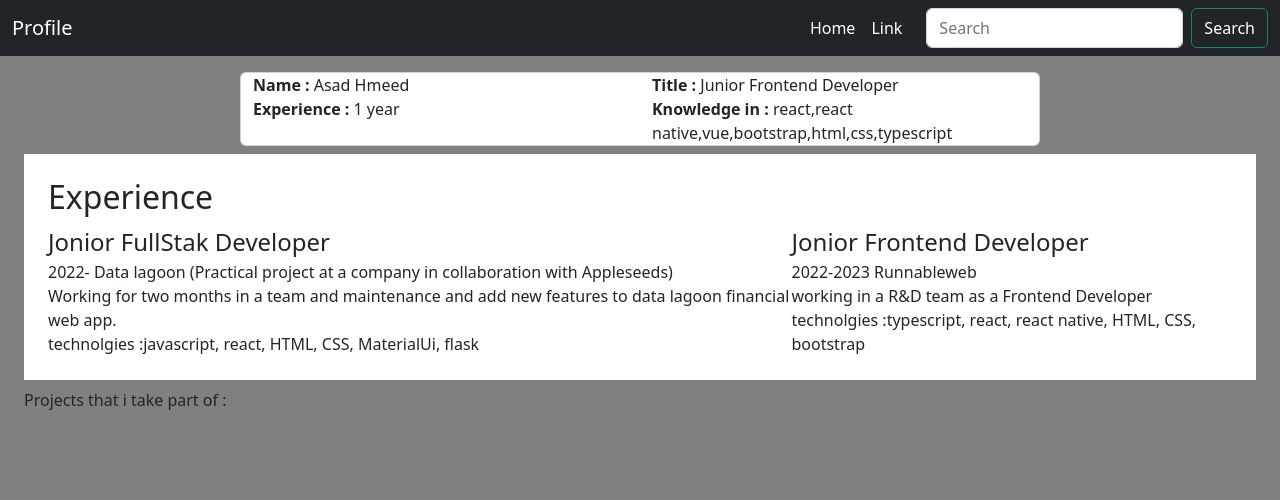
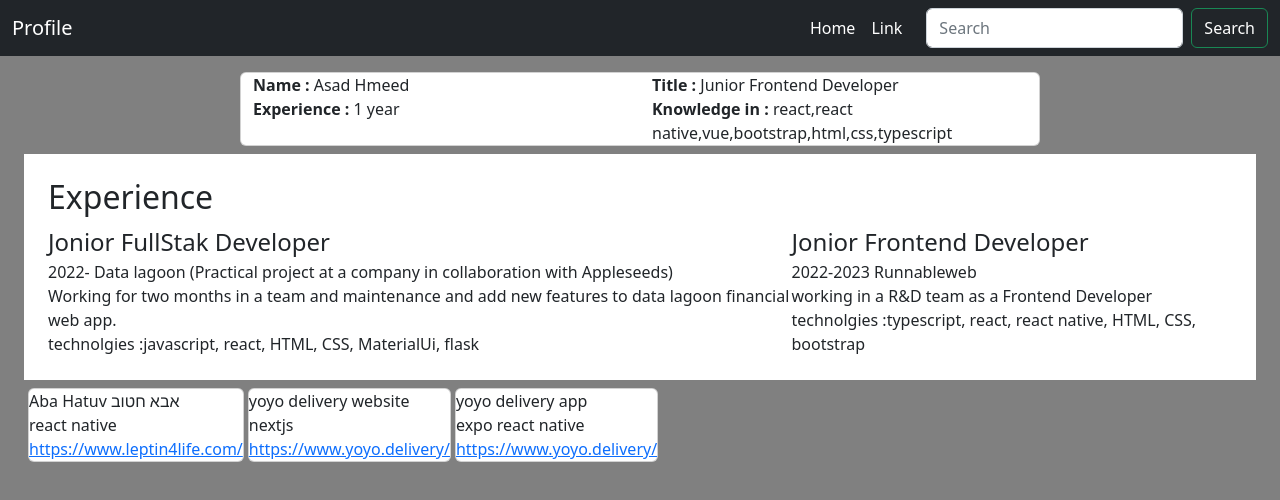
Before and after one commit to asadhmeed2/asadNx, a React (Vite) app in the folder packages/new-react-app/: page /Home in a window 1280 px wide. Shown: the top 500 px of the page. Built offline with nearby package versions, Linux system fonts and the light colour scheme.

Commit message:
add data and alfa look to proect card

```diff
--- a/packages/new-react-app/src/modules/components/ProjectsCardList/ProjectsCardList.tsx
+++ b/packages/new-react-app/src/modules/components/ProjectsCardList/ProjectsCardList.tsx
@@ -1,9 +1,33 @@
 import React from 'react'
+import { Card } from 'react-bootstrap'
 
 
+const demodata = [{id:'1', title:'Aba Hatuv  אבא חטוב', description:'', framwork:'react native',moreTecnologes:'',websiteUrl:'https://www.leptin4life.com/'},
+{id:'2', title:'yoyo delivery website', description:'', framwork:'nextjs',moreTecnologes:'',websiteUrl:'https://www.yoyo.delivery/'}
+,{id:'2', title:'yoyo delivery app', description:'', framwork:'expo react native ',moreTecnologes:'',websiteUrl:'https://www.yoyo.delivery/'}]
 
 export const ProjectsCardList = () => {
   return (
-    <div>Projects that i take part of :</div>
+    <div className='overflow-scroll d-flex ps-1'>
+    {
+      demodata.map((item)=>{
+
+       return <Card className='me-1'>
+                  <div className="">
+                    <span>{item.title}</span>
+                  </div>
+
+                  <div className="">
+                    <span>{item.framwork}</span>
+                  </div>
+
+
+                  <div className="">
+                    <a href={item.websiteUrl}>{item.websiteUrl}</a>
+                  </div>
+                </Card>
+      })
+    }
+    </div>
   )
 }
```
